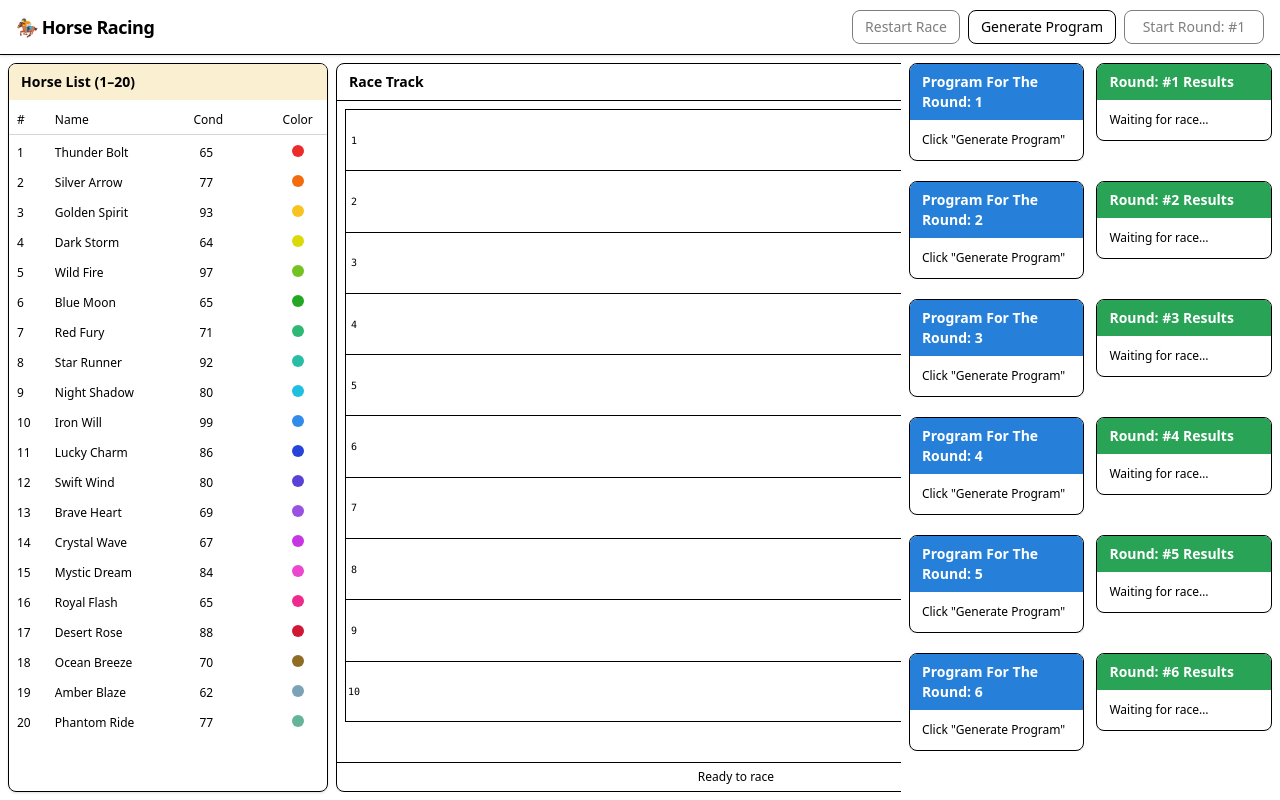
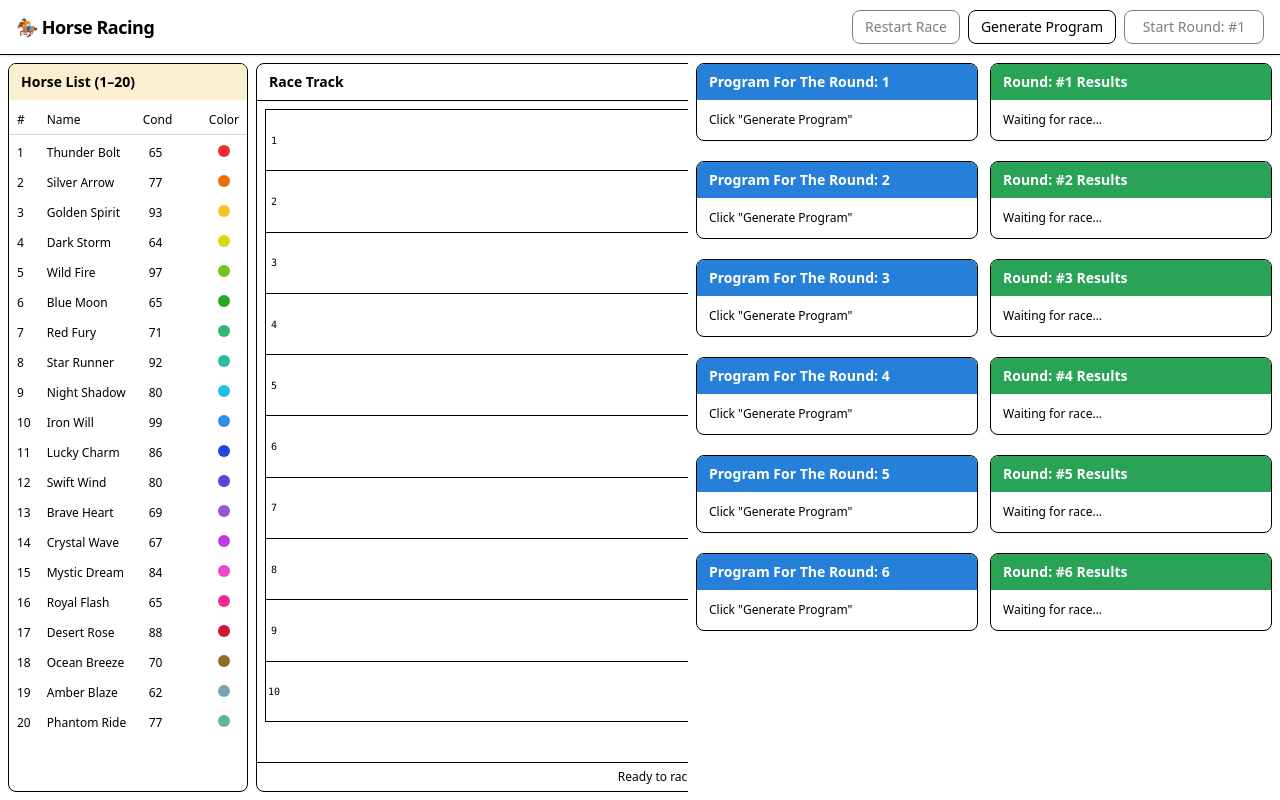
Before and after one commit to Psevdon1m/insider-one-case-study, a Vue app: page / in a window 1280 px wide. Built offline with nearby package versions, Linux system fonts and the light colour scheme.

Commit message:
fixes for small sizes

```diff
--- a/src/modules/race/components/HorseList.vue
+++ b/src/modules/race/components/HorseList.vue
@@ -44,7 +44,7 @@ watch(
 
 <template>
   <div
-    class="flex flex-col h-full border rounded-lg bg-card shadow-sm overflow-hidden"
+    class="flex flex-col h-full border rounded-lg bg-card shadow-sm min-w-0 overflow-x-auto overflow-y-hidden"
   >
     <div
       class="px-3 py-2 text-sm font-semibold"
@@ -52,8 +52,8 @@ watch(
     >
       Horse List (1–20)
     </div>
-    <div class="flex-1">
-      <table class="w-full text-xs border-separate [border-spacing:0_6px]">
+    <div class="flex-1 min-w-0 overflow-x-auto">
+      <table class="w-full text-xs border-separate [border-spacing:0_6px] min-w-[12rem]">
         <thead>
           <tr class="text-muted-foreground">
             <th
--- a/src/modules/race/views/Dashboard.vue
+++ b/src/modules/race/views/Dashboard.vue
@@ -96,8 +96,8 @@ const canRestart = computed(() =>
       class="flex flex-1 flex-col xl:flex-row gap-2 p-2 overflow-y-auto xl:overflow-hidden min-h-0"
       data-testid="race-dashboard"
     >
-      <!-- Left — Horse List -->
-      <div class="w-full xl:w-xs shrink-0 order-2 xl:order-1">
+      <!-- Left — Horse List (wide enough for #, Name, Cond, Color; RaceTrack scrolls horizontally) -->
+      <div class="w-full xl:max-w-[15rem] xl:w-60 xl:shrink-0 order-2 xl:order-1 overflow-auto">
         <HorseList
           :horses="horseStore.horses"
           :raceHorses="[...getHorsesPerCurrentRound]"
@@ -106,8 +106,8 @@ const canRestart = computed(() =>
         />
       </div>
 
-      <!-- Center — Race Track -->
-      <div class="w-full xl:w-4xl overflow-auto order-1 xl:order-2 min-h-125">
+      <!-- Center — Race Track (flex-1 + min-w-0 so it can shrink and scroll horizontally) -->
+      <div class="w-full xl:flex-1 xl:min-w-0 overflow-auto order-1 xl:order-2 min-h-125">
         <RaceTrack
           :raceHorses="getHorsesPerCurrentRound"
           :raceStatus
```
